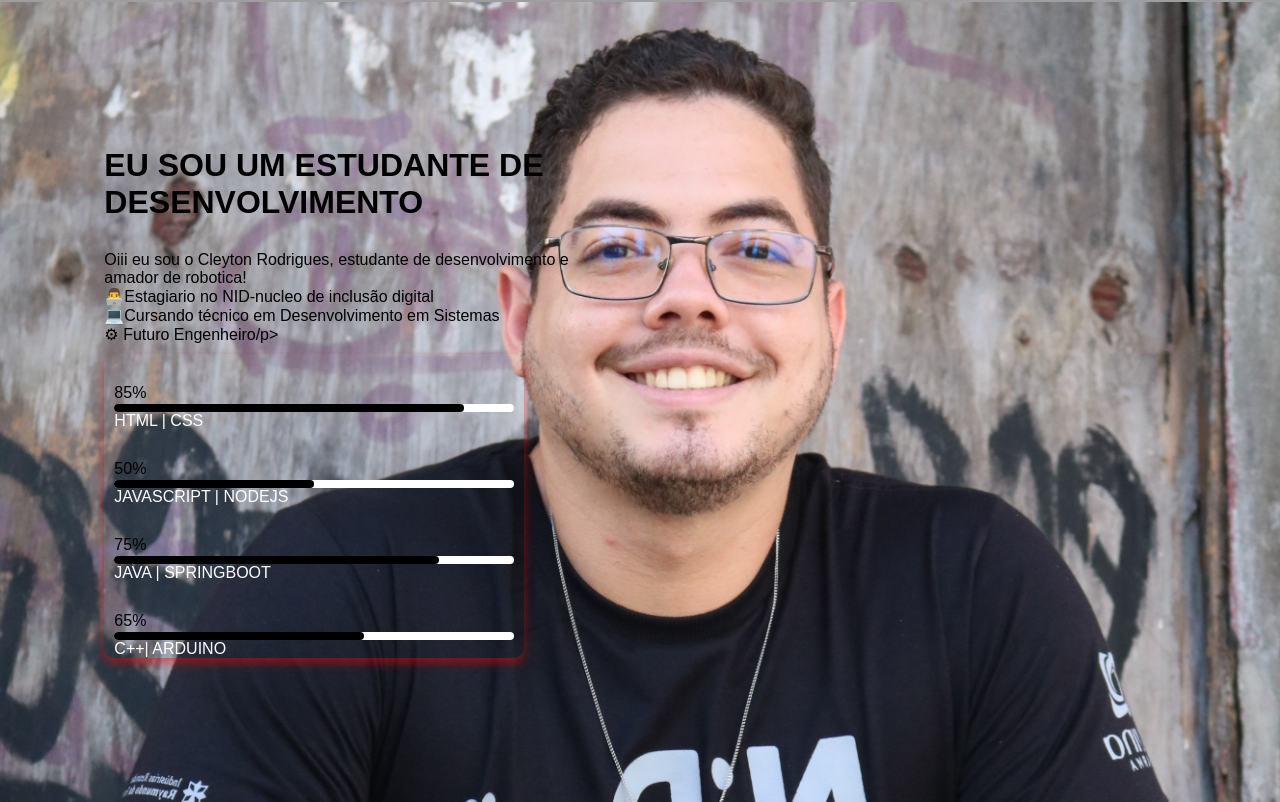
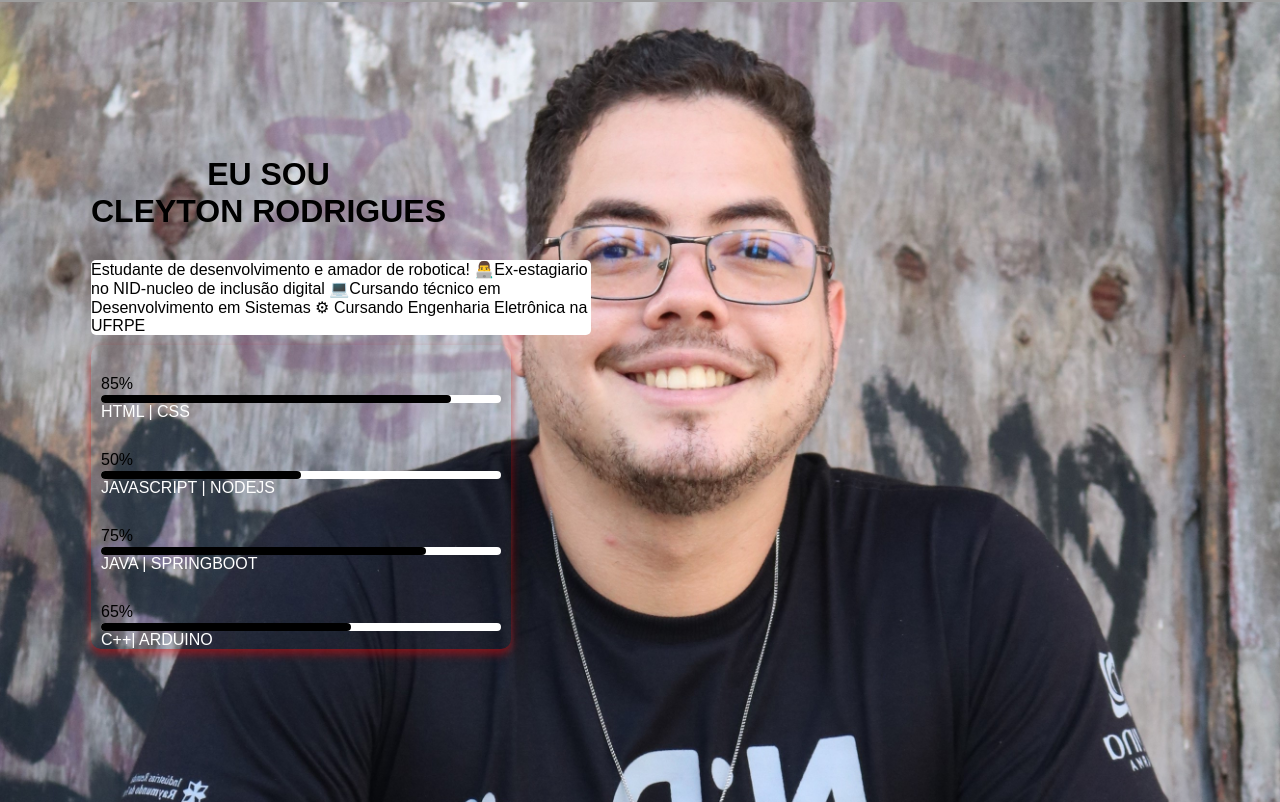
Before and after one commit to cleytonsilvadev/portifolio, a plain HTML site: page index.html in a window 1280 px wide. Shown: the part 798-1600 px from the top of the page. Drawn offline with nearby package versions, Linux system fonts and the light colour scheme; grey boxes are pictures that could not be loaded.

Commit message:
ATUALIZAÇOES

```diff
--- a/index.html
+++ b/index.html
@@ -53,11 +53,11 @@
     <section id="about">
         <div class="container">
             <div class="title">
-                <h1>Eu sou um estudante de desenvolvimento</h1>
-                <p>Oiii eu sou o Cleyton Rodrigues, estudante de desenvolvimento e amador de robotica! <br>
-                    👨‍💻Estagiario no NID-nucleo de inclusão digital <br>
-                    💻Cursando técnico em Desenvolvimento em Sistemas <br>
-                    ⚙ Futuro Engenheiro/p>
+                <h1><center>Eu sou</center>Cleyton Rodrigues</h1>
+                <p id="eu">Estudante de desenvolvimento e amador de robotica!
+                    👨‍💻Ex-estagiario no NID-nucleo de inclusão digital
+                    💻Cursando técnico em Desenvolvimento em Sistemas
+                    ⚙ Cursando Engenharia Eletrônica na UFRPE </p>
                 <div class="box-title">
 
                     <p>85%</p>
--- a/style/style.css
+++ b/style/style.css
@@ -151,6 +151,12 @@ header .menu ul li a:hover {
     margin-top: 30px;
 
 }
+#about .container .title #eu {
+    color: black;
+    background-color: #fff;
+    border-radius: 5px;
+
+}
 
 #about .container .box-title {
     width: 420px;
```
